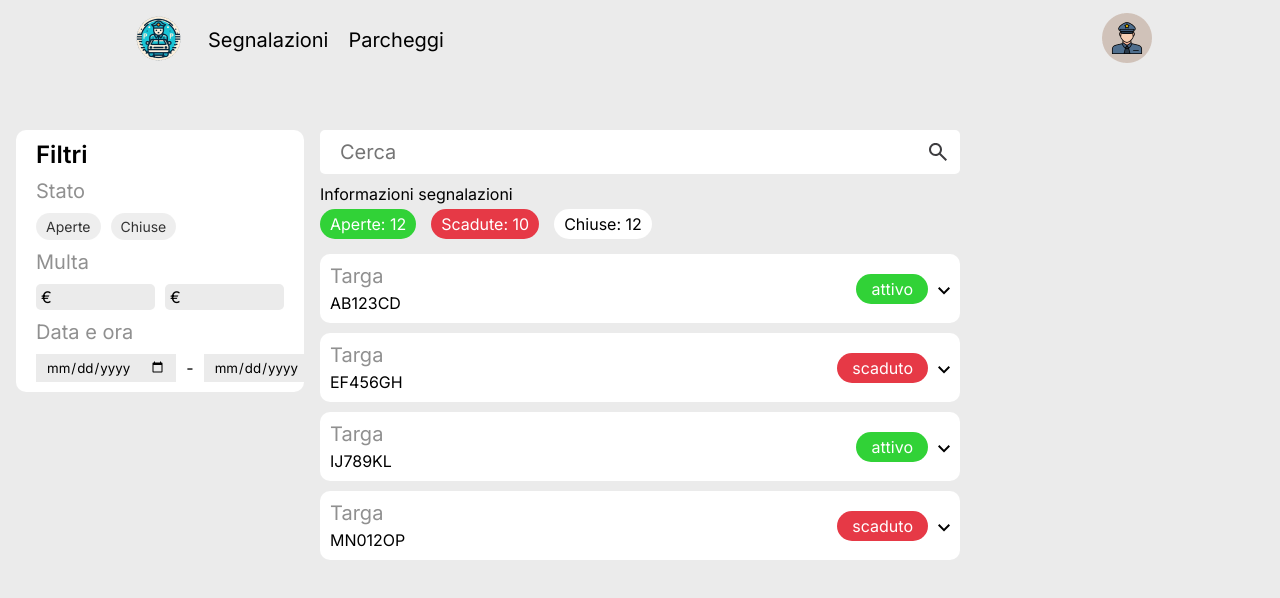
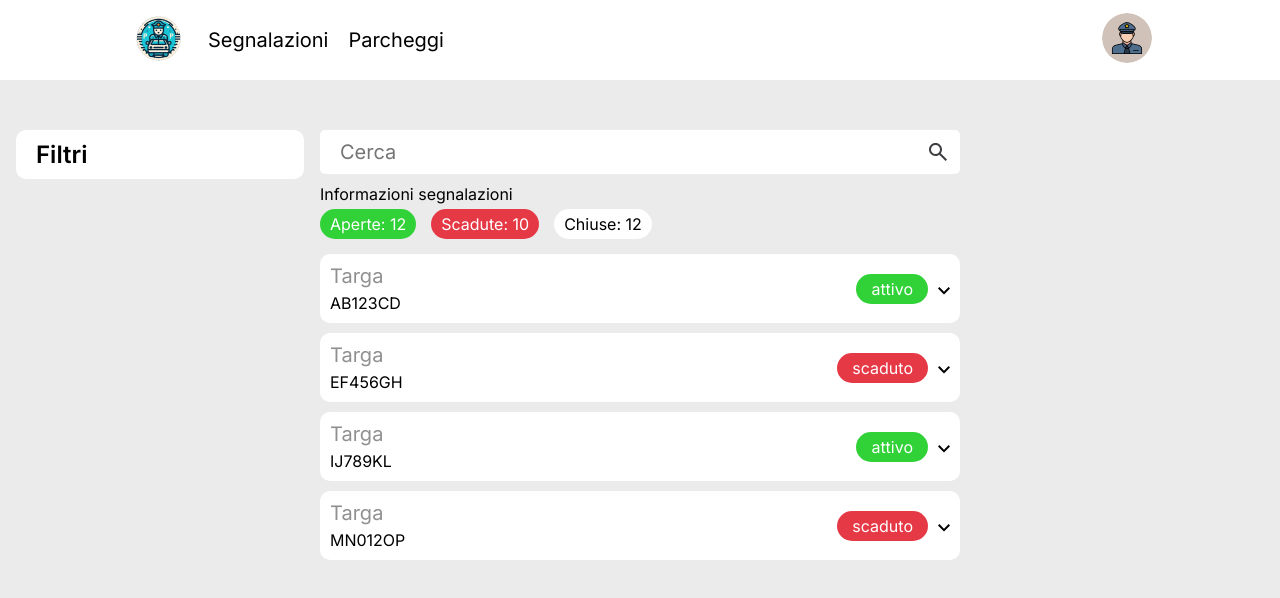
Before and after one commit to da4do0/parking-manager-police, a React (Create React App) app: page /parcheggi in a window 1280 px wide. Shown: the top 598 px of the page. Built offline with nearby package versions, Linux system fonts and the light colour scheme.

Commit message:
modifiche header.css, cardTicket.css, segnalazioni.css
reso le ticket card più grandi con scroll, aggiunto opzioni esci quando si vuole uscire dall'account, aggiunto vari dropdown

```diff
--- a/package.json
+++ b/package.json
@@ -13,6 +13,7 @@
     "react-router-dom": "^6.24.0",
     "react-scripts": "5.0.1",
     "react-transition-group": "^4.4.5",
+    "react-window": "^1.8.10",
     "web-vitals": "^2.1.4"
   },
   "scripts": {
--- a/src/components/card-segnalazione/cardSegnalazione.css
+++ b/src/components/card-segnalazione/cardSegnalazione.css
@@ -5,7 +5,7 @@
     gap: 20px;
     justify-content: flex-start;
     overflow: scroll;
-    height: 400px;
+    height: 650px;
     scrollbar-width: none;
 }
 
--- a/src/components/card-segnalazione/cardSegnalazione.jsx
+++ b/src/components/card-segnalazione/cardSegnalazione.jsx
@@ -1,9 +1,11 @@
 import React from "react";
+import { FixedSizeList as List } from 'react-window';
 import "./cardSegnalazione.css";
 
 const CardSegnalazione = ({ Segnalazioni }) => {
   return (
     <div className="container__segnalazioni">
+
       {Segnalazioni.map(
         ({ id, stato, descrizione, id_agente
           , amount, id_area_parcheggio}) =>
--- a/src/components/card-status-ticket/cardTicket.css
+++ b/src/components/card-status-ticket/cardTicket.css
@@ -1,5 +1,5 @@
 .container__cardTicket {
-    padding-top: 15px;
+  padding-top: 15px;
   width: 100%;
   display: flex;
   flex-direction: column;
@@ -43,9 +43,34 @@
   background-color: #31d237;
 }
 
-.contianer__status{
-    display: flex;
-    flex-direction: row;
-    align-items: center;
-    gap: 10px;
+.contianer__status {
+  display: flex;
+  flex-direction: row;
+  align-items: center;
+  gap: 10px;
 }
+
+.svg__ticket {
+  cursor: pointer;
+}
+
+.dropdown {
+  margin-top: 10px;
+  background-color: #f9f9f9;
+  box-shadow: 0 8px 16px rgba(0, 0, 0, 0.2);
+  border-radius: 5px;
+  width: 100%;
+  padding: 10px;
+  display: flex;
+  flex-direction: column;
+  gap: 5px;
+}
+
+.dropdown-item {
+  padding: 10px;
+  cursor: pointer;
+}
+
+.dropdown-item:hover {
+  background-color: #e0e0e0;
+}
--- a/src/components/card-status-ticket/cardTicket.jsx
+++ b/src/components/card-status-ticket/cardTicket.jsx
@@ -1,8 +1,16 @@
-import React from "react";
+import React, { useState } from "react";
 import "./cardTicket.css";
 
 const CardTicket = ({ statusTickets }) => {
-  return (
+  const [dropdownVisible, setDropdownVisible] = useState({});
+
+  const toggleDropdown = (index) => {
+    setDropdownVisible((prev) => ({
+      ...prev,
+      [index]: !prev[index],
+    }));
+  };
+  /* return (
     <div className="container__cardTicket">
       {statusTickets.map(({ targa, stato }) => (
         <div className="ticket">
@@ -32,6 +40,45 @@ const CardTicket = ({ statusTickets }) => {
         </div>
       ))}
     </div>
+  ); */
+  return (
+    <div className="container__cardTicket">
+      {statusTickets.map(({ targa, stato }, index) => (
+        <div key={index} className="ticket">
+          <div className="targa">
+            <span>Targa</span>
+            {targa}
+          </div>
+          <div className="contianer__status">
+            <div className={`${stato === "attivo" ? "green" : "red"} status`}>
+              {stato}
+            </div>
+            <div className="svg__ticket" onClick={() => toggleDropdown(index)}>
+              <svg
+                width="12"
+                height="8"
+                viewBox="0 0 12 8"
+                fill="none"
+                xmlns="http://www.w3.org/2000/svg"
+              >
+                <path
+                  d="M12 1.5L6 7.5L0 1.5L1.4 0.0999999L6 4.7L10.6 0.0999999L12 1.5Z"
+                  fill="black"
+                />
+              </svg>
+            </div>
+          </div>
+          {dropdownVisible[index] && (
+            <div className="dropdown">
+              {/* Dropdown content goes here */}
+              {/* <div className="dropdown-item">Option 1</div>
+              <div className="dropdown-item">Option 2</div>
+              <div className="dropdown-item">Option 3</div> */}
+            </div>
+          )}
+        </div>
+      ))}
+    </div>
   );
 };
 
--- a/src/components/filter/filter.jsx
+++ b/src/components/filter/filter.jsx
@@ -1,21 +1,27 @@
 import React from "react";
-import './filter.css';
+import "./filter.css";
 
-const Filter = ({}) => {
+const Filter = ({ multaMin, multaMax, stato, dataInizio, dataFine }) => {
   return (
     <div className="filter">
       <span>Filtri</span>
+      {stato ? (
         <div className="status">
           <span>Stato</span>
           <div className="status-button__container">
-        <button>
+            <button onClick={()=>stato("aperto")}>
               <span>Aperte</span>
             </button>
-        <button>
+            <button onClick={()=>stato("chiuso")}>
               <span>Chiuse</span>
             </button>
           </div>
         </div>
+      ) : (
+        ""
+      )}
+
+      {(multaMax && multaMin) ? (
         <div className="multa">
           <span>Multa</span>
           <div className="multa-button__container">
@@ -23,16 +29,21 @@ const Filter = ({}) => {
               <div className="svg__euro">
                 <span>€</span>
               </div>
-            <input type="number" name="multaMin" id="multaMin" />
+              <input type="number" name="multaMin" id="multaMin" onInput={(e)=>multaMin(e.target.value)}/>
             </div>
             <div className="multa__max">
               <div className="svg__euro">
                 <span>€</span>
               </div>
-            <input type="number" name="multaMax" id="multaMax" />
+              <input type="number" name="multaMax" id="multaMax" onInput={(e)=>multaMax(e.target.value)}/>
             </div>
           </div>
         </div>
+      ) : (
+        ""
+      )}
+
+      {dataFine || dataInizio ? (
         <div className="data-ora">
           <span>Data e ora</span>
           <div className="data-ora__input">
@@ -41,6 +52,9 @@ const Filter = ({}) => {
             <input type="date" name="" id="" />
           </div>
         </div>
+      ) : (
+        ""
+      )}
     </div>
   );
 };
--- a/src/components/header/header.css
+++ b/src/components/header/header.css
@@ -4,6 +4,7 @@ header {
   align-items: center;
   justify-content: space-around;
   max-height: 80px;
+  background-color: #FFFFFF;
 }
 
 header ul {
@@ -40,13 +41,63 @@ nav ul li:hover {
   color: #A8DADC;
 }
 
-.logo__container__pula img {
+.logo__container__pula {
+  position: relative;
   cursor: pointer;
 }
 
+.logo__container__pula img {
+  border-radius: 100%;
+  transition: filter 0.5s;
+}
+
 .logo__container__pula img:hover {
-  border-radius: 100%;
+  filter: brightness(93%);
+}
+
+.nav-link {
+  color: black;
+  text-decoration: none;
+}
+
+.nav-link-active {
+  color: green;
+}
+
+/* Stili per il menu a tendina */
+.dropdown-menu {
+  position: absolute;
+  border-radius: 10px;
+  top: 100%;
+  right: 0;
+  background-color: #960018;
+  border: none;
+  box-shadow: 0 2px 10px rgba(0, 0, 0, 0.1);
+  z-index: 1;
+  opacity: 0;
+  transform: translateY(-10px);
+  animation: dropdown 0.3s forwards;
+  width: 100%;
+}
+
+.dropdown-item {
+  color: white;
+  padding: 10px 20px;
+  border-radius: 5px;
   cursor: pointer;
-  filter: brightness(93%);
-  transition: 0.5s;
+  background: none;
+  border: none;
+  width: 100%;
 }
+
+.dropdown-item:hover {
+  background-color: #630010; /* non funziona sto cazzo di hover */
+}
+
+/* Animazioni */
+@keyframes dropdown {
+  to {
+    opacity: 1;
+    transform: translateY(0);
+  }
+}
--- a/src/components/header/header.jsx
+++ b/src/components/header/header.jsx
@@ -1,39 +1,43 @@
-import React from "react";
-import { Link, Outlet } from "react-router-dom";
+import React, { useState } from "react";
+import { NavLink, Outlet } from "react-router-dom";
 import logoPula from "../../assets/logo.png";
 import userPula from "../../assets/Profilo-icon.png";
 import "./header.css";
 
-/* const linkStyle = ({ isActive }) => {
-    return { color: isActive ? 'red' : '' };
-  }; */
-
- /*  const DropdownMenu = () => {
-    const [isOpen, setIsOpen] = useState(false);
-
-    const handleToggle = () => {
-      setIsOpen(!isOpen);
-    }; */
+const linkStyle = ({ isActive }) => {
+  return isActive ? "nav-link nav-link-active" : "nav-link";
+};
 
 const Header = () => {
+  const [isOpen, setIsOpen] = useState(false);
+  const handleToggle = () => {
+    setIsOpen(!isOpen);
+  };
+
   return (
     <>
       <header>
         <nav>
           <ul>
             <div className="logo__container">
-              <img src={logoPula} alt="" />
+              <img src={logoPula} alt="Logo" />
             </div>
-            <Link to="/segnalazioni" >
+            <NavLink to="/segnalazioni" style={{ linkStyle }}>
               <li>Segnalazioni</li>
-            </Link>
-            {/* <Link to="/"><li>Zona</li></Link> */}
-            <Link to="/parcheggi" >
+            </NavLink>
+            <NavLink to="/parcheggi" style={{ linkStyle }}>
               <li>Parcheggi</li>
-            </Link>
+            </NavLink>
           </ul>
-          <div className="logo__container__pula" >
-            <img src={userPula} alt="" />
+          <div className="logo__container__pula" onClick={handleToggle}>
+            <img src={userPula} alt="User Icon" />
+            {isOpen && (
+              <div className="dropdown-menu">
+                <button className="dropdown-item" onClick={() => alert('Esci')}>
+                  Esci
+                </button>
+              </div>
+            )}
           </div>
         </nav>
       </header>
--- a/src/pages/segnalazioni/segnalazioni.jsx
+++ b/src/pages/segnalazioni/segnalazioni.jsx
@@ -8,24 +8,12 @@ import { createClient } from "@supabase/supabase-js";
 
 const Segnalazioni = () => {
   const [searchValue, setsearchValue] = useState("");
-  const [reports, setReports] = useState([
-    {
-      id: 2548635,
-      status: "APERTO",
-      description:
-        "Lorem ipsum dolor sit amet consectetur. Vel quis tempus convallis pulvinar quis montes. Nunc integer lorem lacus nullam sit aliquam faucibus. Imperdiet cursus blandit enim vesti...",
-      agent: 2548635,
-      amount: null,
-    },
-    {
-      id: 3548495,
-      status: "CHIUSO",
-      description:
-        "Lorem ipsum dolor sit amet consectetur. Vel quis tempus convallis pulvinar quis montes. Nunc integer lorem lacus nullam sit aliquam faucibus. Imperdiet cursus blandit enim vesti...",
-      agent: 2548635,
-      amount: 150,
-    },
-  ]);
+  const [reports, setReports] = useState([]);
+  const [multaMin, multaMin_set] = useState();
+  const [multaMax, multaMax_set] = useState();
+  const [stato, stato_set] = useState();
+  const [dataInizio, dataInizio_set] = useState();
+  const [dataFine, dataFine_set] = useState();
 
   const supabaseUrl = "https://yuyyujadubndgfpxauug.supabase.co";
   const supabaseKey =
@@ -50,7 +38,7 @@ const Segnalazioni = () => {
     <>
       <main>
         <aside>
-          <Filter />
+          <Filter stato={stato_set} multaMin={multaMin_set} multaMax={multaMax_set}  dataInizio={dataInizio_set} dataFine={dataFine_set}/>
         </aside>
         <section>
           <SearchBar onInput={setsearchValue} />
```
Also changed, not shown: src/pages/segnalazioni/segnalazioni.css (line endings or trailing spaces), 1 other file (tests, documents, lock files or other folders). Lines whose indentation alone changed are shown as unchanged.
